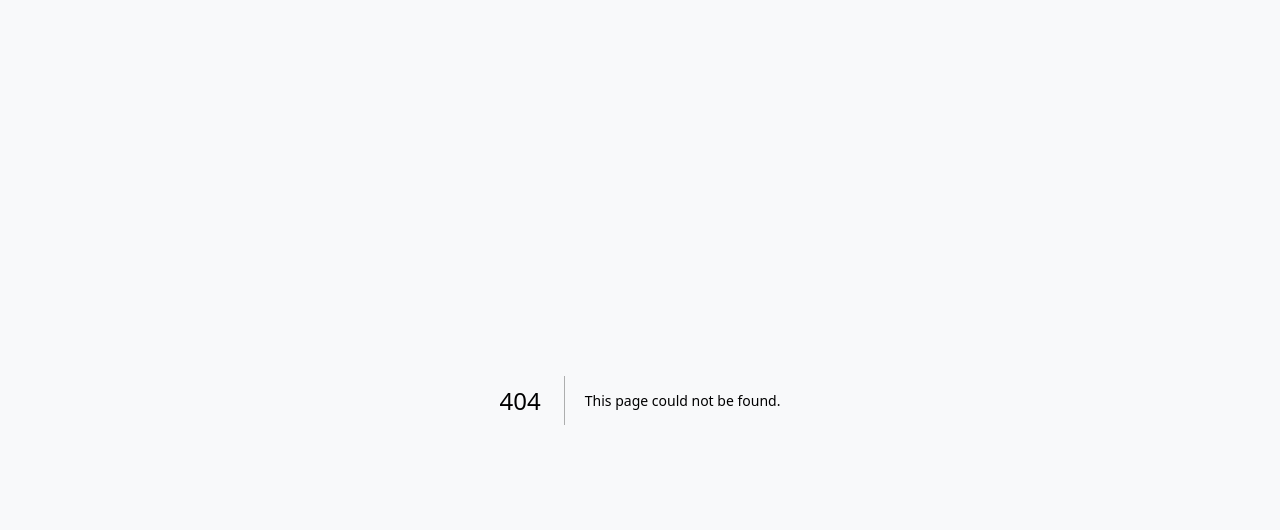
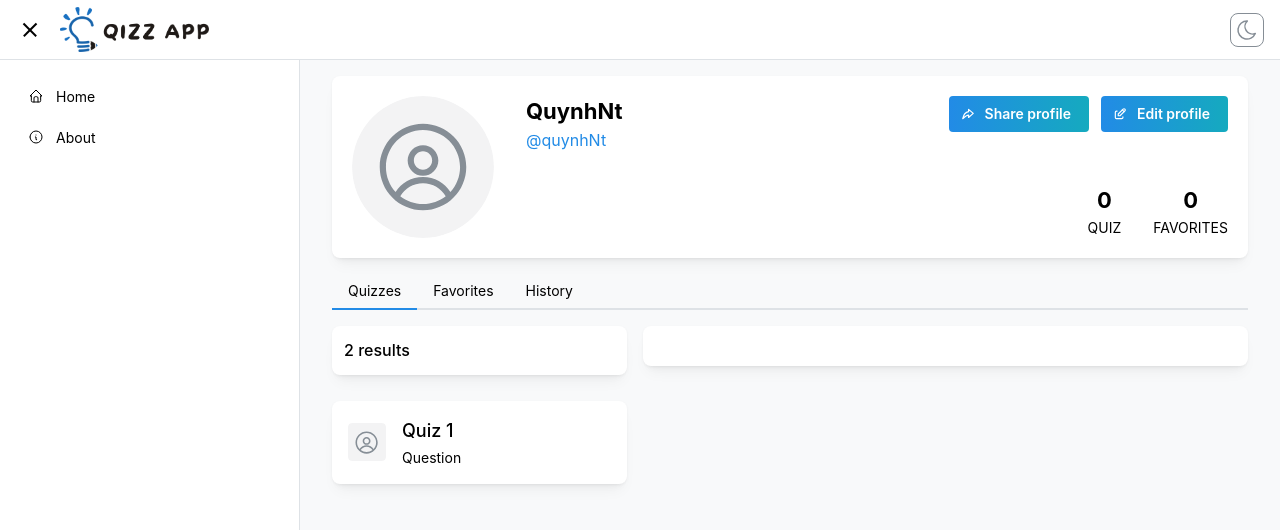
Before and after one commit to HN2B2/qizz-client, a Next.js app: page /profile/1 in a window 1280 px wide. Before the commit this address had no page. Shown: the top 530 px of the page. Built offline with nearby package versions, Linux system fonts and the light colour scheme.

Commit message:
feat: create UserQuizzes page

```diff
--- a/src/components/profile/UserQuizzes/index.tsx
+++ b/src/components/profile/UserQuizzes/index.tsx
@@ -1,7 +1,52 @@
-import React from "react"
-
-const UserQuizzes = () => {
-    return <div>UserQuizzes</div>
+import { QuizBank } from "@/types/quizBank";
+import {
+  Avatar,
+  Card,
+  Flex,
+  Grid,
+  Group,
+  Paper,
+  Stack,
+  Text,
+} from "@mantine/core";
+import React from "react";
+interface QuizzesProps {
+  quizzes: QuizBank[];
 }
 
-export default UserQuizzes
+const UserQuizzes = (quizzes: QuizzesProps) => {
+  return (
+    <Grid>
+      <Grid.Col span={4}>
+        <Stack gap={10}>
+          <Paper p="sm" radius="md" shadow="sm" mb="md">
+            <Text fw={500}>2 results</Text>
+          </Paper>
+          <Card p="xl" radius="md" shadow="sm" mb="md" component="a" href="">
+            {/* <Paper p="sm" radius="md" shadow="sm" mb="md"> */}
+            <Card.Section>
+              <Group>
+                <Avatar src={quizzes.quizzes[0].featuredImage} radius={"sm"} />
+                <Stack gap={2}>
+                  <Text fw={500} size="lg">
+                    {quizzes.quizzes[0].name}
+                  </Text>
+                  <Flex justify="space-between">
+                    <Text size="sm">Question</Text>
+                  </Flex>
+                </Stack>
+              </Group>
+            </Card.Section>
+
+            {/* </Paper> */}
+          </Card>
+        </Stack>
+      </Grid.Col>
+      <Grid.Col span={8}>
+        <Paper p="lg" radius="md" shadow="sm" mb="md"></Paper>
+      </Grid.Col>
+    </Grid>
+  );
+};
+
+export default UserQuizzes;
--- /dev/null
+++ b/src/pages/profile/[username].tsx
@@ -0,0 +1,77 @@
+import { UserLayout } from "@/components/layouts";
+import {
+  UserFavorites,
+  UserHistory,
+  UserProfile,
+  UserQuizzes,
+} from "@/components/profile";
+import { QuizBank } from "@/types/quizBank";
+import { UserResponse, UserStats } from "@/types/user";
+import { UserRole } from "@/types/user/UserResponse";
+import { Container, Paper, Tabs } from "@mantine/core";
+import { useState } from "react";
+
+const mockUser: UserResponse = {
+  id: 1,
+  displayName: "QuynhNt",
+  username: "quynhNt",
+  email: "abc@qizz.tech",
+  role: UserRole.USER,
+  createdAt: "2021-08-01T00:00:00.000Z",
+  modifiedAt: "2021-08-01T00:00:00.000Z",
+};
+
+const mockStats: UserStats = {
+  totalQuizzes: 0,
+  totalFavorites: 0,
+};
+
+const mockQuizzes: QuizBank[] = [
+  {
+    id: 1,
+    name: "Quiz 1",
+    description: "Quiz 1 description",
+    featuredImage: "",
+    createdAt: "2021-08-01T00:00:00.000Z",
+    modifiedAt: "2021-08-01T00:00:00.000Z",
+    publicable: true,
+    publicEditable: false,
+  },
+];
+
+const UserProfilePage = () => {
+  const [user, setUser] = useState(mockUser);
+  const [stats, setStats] = useState(mockStats);
+  const [quizzes, setQuizzes] = useState(mockQuizzes);
+
+  return (
+    <UserLayout>
+      <Container size="xl">
+        <UserProfile user={user} stats={stats} />
+        {/* <Paper p="lg" radius="md" shadow="sm"> */}
+        <Tabs radius="md" defaultValue="quizzes">
+          <Tabs.List mb="md">
+            <Tabs.Tab value="quizzes">Quizzes</Tabs.Tab>
+            <Tabs.Tab value="favorites">Favorites</Tabs.Tab>
+            <Tabs.Tab value="history">History</Tabs.Tab>
+          </Tabs.List>
+
+          <Tabs.Panel value="quizzes">
+            <UserQuizzes quizzes={quizzes} />
+          </Tabs.Panel>
+
+          <Tabs.Panel value="favorites">
+            <UserFavorites />
+          </Tabs.Panel>
+
+          <Tabs.Panel value="history">
+            <UserHistory />
+          </Tabs.Panel>
+        </Tabs>
+        {/* </Paper> */}
+      </Container>
+    </UserLayout>
+  );
+};
+
+export default UserProfilePage;
```
